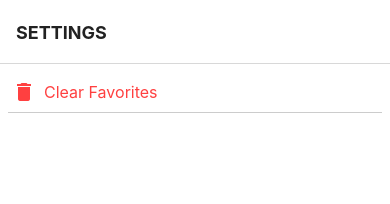
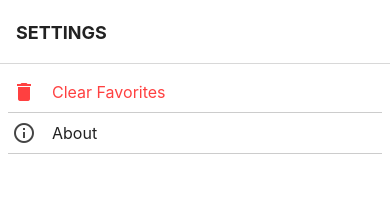
Before and after one commit to godkingjay/Authentic-Pinoy-Recipes-App, a React Native app: screen /SettingsStack in a window 390 px wide. Shown: the top 204 px of the page. Built offline with nearby package versions, Linux system fonts and the light colour scheme.

Commit message:
ADD: Settings -> About

```diff
--- a/routes/SettingsStack.js
+++ b/routes/SettingsStack.js
@@ -1,6 +1,7 @@
 import React from "react";
 import { createNativeStackNavigator } from "@react-navigation/native-stack";
 import Settings from "../screens/Settings";
+import About from "../screens/About";
 
 const Stack = createNativeStackNavigator();
 
@@ -20,6 +21,10 @@ const SettingsStack = () => (
       name="Settings"
       component={ Settings }
     />
+    <Stack.Screen
+      name="About"
+      component={ About }
+    />
   </Stack.Navigator>
 );
 
--- /dev/null
+++ b/screens/About.js
@@ -0,0 +1,12 @@
+import React from "react";
+import { Text } from "react-native";
+import { View } from "react-native";
+import globalStyles from "../assets/styles/globalStyles";
+
+export default function About(){
+  return(
+    <View style={ globalStyles.screen }>
+      <Text>About</Text>
+    </View>
+  );
+}
--- a/screens/Settings.js
+++ b/screens/Settings.js
@@ -13,7 +13,7 @@ import { Pressable } from "react-native";
 import window from "../assets/controller/window";
 import modalStyles from "../assets/styles/modalStyles";
 
-export default function Settings() {
+export default function Settings({ navigation, routes }) {
   const favorites = useContext(AppContext);
   const [clearFavoritesModal, setClearFavoritesModal] = useState(false);
 
@@ -33,6 +33,20 @@ export default function Settings() {
             />
           </View>
           <Text style={ [ styles.settingLabel, { color: "#ff4040" } ] }>Clear Favorites</Text>
+        </TouchableOpacity>
+        <TouchableOpacity
+          activeOpacity={ 0.75 }
+          style={ styles.settingContainer }
+          onPress={() => navigation.navigate("About")}
+        >
+          <View style={ styles.settingIconContainer }>
+            <Icon
+              type="material-icons"
+              name="info-outline"
+              color="#444"
+            />
+          </View>
+          <Text style={ styles.settingLabel }>About</Text>
         </TouchableOpacity>
       </View>
       <Modal
@@ -83,7 +97,7 @@ const styles = StyleSheet.create({
   },
   settingIconContainer: {
     padding: 4,
-    paddingRight: 8,
+    paddingRight: 16,
   },
   settingLabel: {
     fontSize: 16,
```
